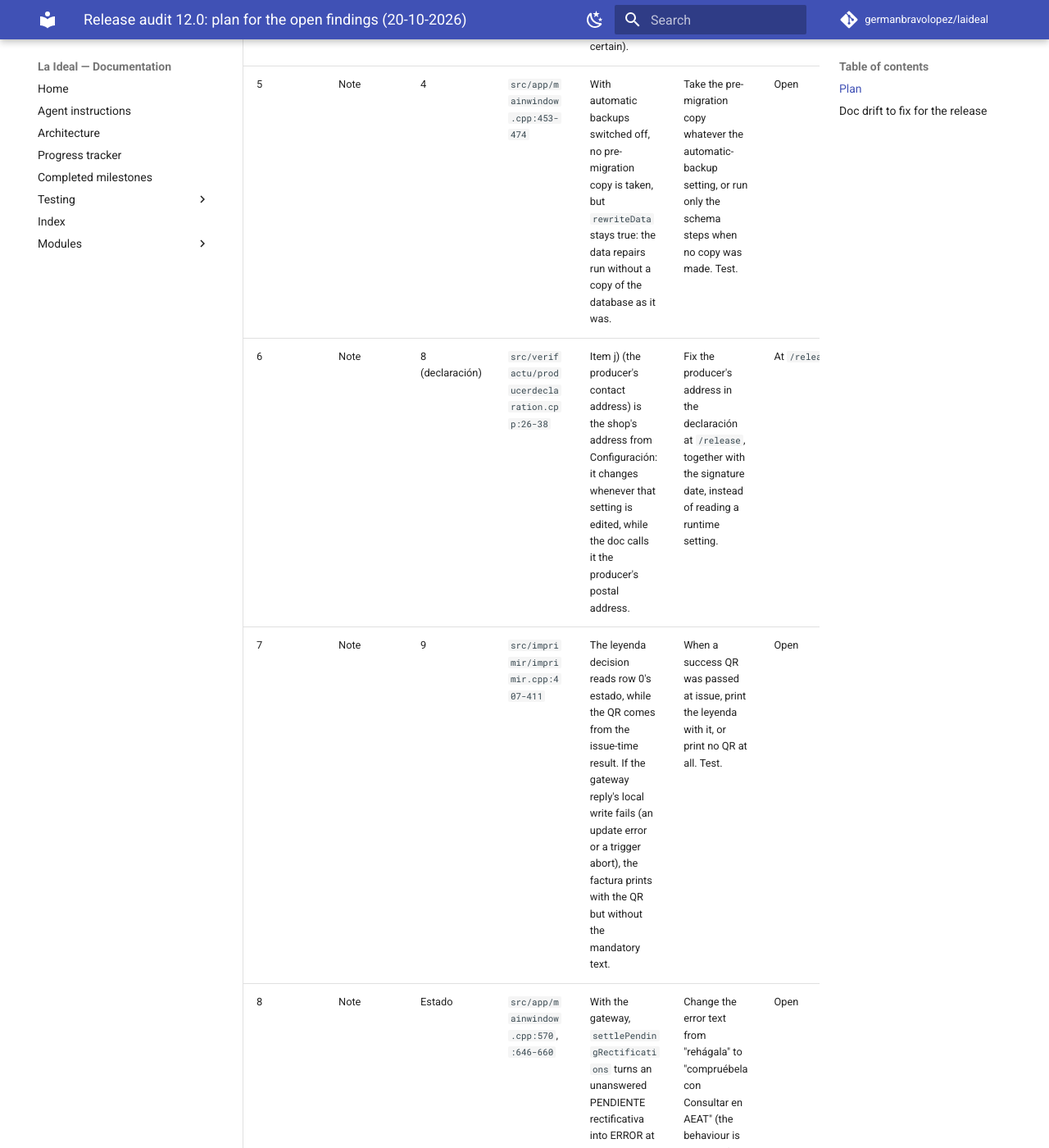
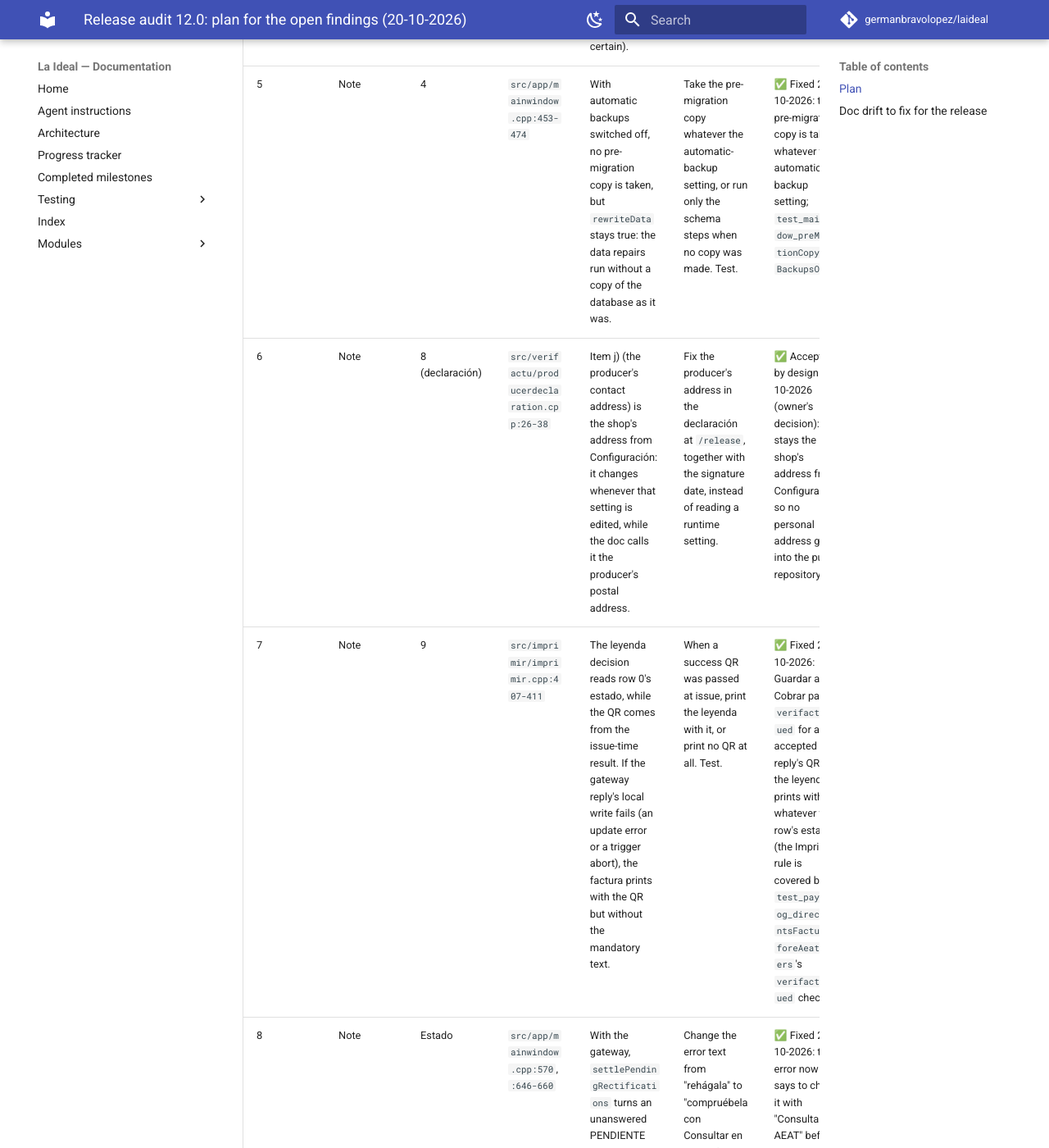
Before and after one commit to germanbravolopez/laideal, an MkDocs documentation site: the page built from docs/reviews/2026-10-20-release-audit-plan.md, in a window 1280 px wide and 1400 px high, scrolled down 2176 px. Shown: the whole window at 82% size. Built offline with MkDocs 1.6.1 and Material for MkDocs 9.7.7, drawn with Linux system fonts in a browser that asks for light colours; comment, search, counter and statistics services are not loaded; some of the changed text lies outside the part shown.

Commit message:
Audit 12.0 #5 #7 #8 #6 D2-D4: pre-migration copy also with backups off; an accepted reply's QR prints with the leyenda; orphaned rectificativa error says to check Consultar en AEAT; j) address accepted by design; QR / not-configured docs; tests

```diff
--- a/docs/reviews/2026-10-20-release-audit-plan.md
+++ b/docs/reviews/2026-10-20-release-audit-plan.md
@@ -22,20 +22,20 @@
 | 2 | Note (direct client) | 1 / 3 | `src/verifactu/aeatdirectbackend.cpp:699-715` | `verifyStoredChain` never compares each issuer's last stored record with the `aeat_chain` head. Deleting the newest record(s) from `aeat_records` goes undetected until the next record links to the missing huella. | Fail when the stored tail's huella is neither the head nor an anchor. Unit test with the newest record deleted. | ✅ Fixed 23-10-2026: `AeatChainCheck::verifyTail` (the stored tail must be the head unless the head is an anchor), run by `verifyStoredChain`; `test_deletedNewestRecordDetected` |
 | 3 | Note | 1 | `src/sql_lite/sql_lite.cpp:109-115` | The identity trigger covers only `ENVIADA`. A bug could still change `n_recibo`, `fecha_pago`, CSV or XML of ANULADA / RECTIFICADA rows: registered invoices that are still exported. | Extend the trigger's `WHEN` to the three estados with `pagado = 'SI'` (the void-date backfill touches only unpaid rows, so it stays compatible). Extend `test_ingresosGuardTriggers`. | ✅ Fixed 23-10-2026: the trigger covers ENVIADA and paid ANULADA / RECTIFICADA rows and is recreated at start; `test_ingresosGuardTriggers` extended |
 | 4 | Should fix (needs the gestor) | 2 | `src/app/rectifyinvoicedialog.cpp:368` (older than this branch) | Rectificativas take their numbers from the ticket series. Art. 6.1.a RD 1619/2012 probably requires a separate series for them (the auditor is fairly sure, not certain). | Ask the gestor. If confirmed, give rectificativas their own series (e.g. `R-<n>`) after 12.0, with the numbering, export and QR effects checked. | Waiting on the gestor |
-| 5 | Note | 4 | `src/app/mainwindow.cpp:453-474` | With automatic backups switched off, no pre-migration copy is taken, but `rewriteData` stays true: the data repairs run without a copy of the database as it was. | Take the pre-migration copy whatever the automatic-backup setting, or run only the schema steps when no copy was made. Test. | Open |
-| 6 | Note | 8 (declaración) | `src/verifactu/producerdeclaration.cpp:26-38` | Item j) (the producer's contact address) is the shop's address from Configuración: it changes whenever that setting is edited, while the doc calls it the producer's postal address. | Fix the producer's address in the declaración at `/release`, together with the signature date, instead of reading a runtime setting. | At `/release` |
-| 7 | Note | 9 | `src/imprimir/imprimir.cpp:407-411` | The leyenda decision reads row 0's estado, while the QR comes from the issue-time result. If the gateway reply's local write fails (an update error or a trigger abort), the factura prints with the QR but without the mandatory text. | When a success QR was passed at issue, print the leyenda with it, or print no QR at all. Test. | Open |
-| 8 | Note | Estado | `src/app/mainwindow.cpp:570`, `:646-660` | With the gateway, `settlePendingRectifications` turns an unanswered PENDIENTE rectificativa into ERROR at every start and Configuración save. After a crash in mid-send AEAT may hold it: the resend only gets "duplicate", and for a substitution the original is never marked RECTIFICADA, so Contabilidad counts it twice. | Change the error text from "rehágala" to "compruébela con Consultar en AEAT" (the behaviour is by design). | Open |
-| 9 | Note | Estado | `src/sql_lite/sql_lite.cpp:1874` (older than this branch) | `NOT IN (...)` on a NULL `verifactu_estado` is NULL, so legacy rows with a NULL estado can never be reconciled from Consultar en AEAT. | `COALESCE(verifactu_estado, '') NOT IN (...)`. Unit test with a NULL-estado row. | Open |
+| 5 | Note | 4 | `src/app/mainwindow.cpp:453-474` | With automatic backups switched off, no pre-migration copy is taken, but `rewriteData` stays true: the data repairs run without a copy of the database as it was. | Take the pre-migration copy whatever the automatic-backup setting, or run only the schema steps when no copy was made. Test. | ✅ Fixed 23-10-2026: the pre-migration copy is taken whatever the automatic-backup setting; `test_mainWindow_preMigrationCopyWithBackupsOff` |
+| 6 | Note | 8 (declaración) | `src/verifactu/producerdeclaration.cpp:26-38` | Item j) (the producer's contact address) is the shop's address from Configuración: it changes whenever that setting is edited, while the doc calls it the producer's postal address. | Fix the producer's address in the declaración at `/release`, together with the signature date, instead of reading a runtime setting. | ✅ Accepted by design 23-10-2026 (owner's decision): j) stays the shop's address from Configuración, so no personal address goes into the public repository |
+| 7 | Note | 9 | `src/imprimir/imprimir.cpp:407-411` | The leyenda decision reads row 0's estado, while the QR comes from the issue-time result. If the gateway reply's local write fails (an update error or a trigger abort), the factura prints with the QR but without the mandatory text. | When a success QR was passed at issue, print the leyenda with it, or print no QR at all. Test. | ✅ Fixed 23-10-2026: Guardar and Cobrar pass `verifactuIssued` for an accepted reply's QR, so the leyenda prints with it whatever the row's estado (the Imprimir rule is covered by `test_payDialog_directPrintsFacturaBeforeAeatAnswers`'s `verifactuIssued` checks) |
+| 8 | Note | Estado | `src/app/mainwindow.cpp:570`, `:646-660` | With the gateway, `settlePendingRectifications` turns an unanswered PENDIENTE rectificativa into ERROR at every start and Configuración save. After a crash in mid-send AEAT may hold it: the resend only gets "duplicate", and for a substitution the original is never marked RECTIFICADA, so Contabilidad counts it twice. | Change the error text from "rehágala" to "compruébela con Consultar en AEAT" (the behaviour is by design). | ✅ Fixed 23-10-2026: the error now says to check it with "Consultar en AEAT" before redoing it |
+| 9 | Note | Estado | `src/sql_lite/sql_lite.cpp:1874` (older than this branch) | `NOT IN (...)` on a NULL `verifactu_estado` is NULL, so legacy rows with a NULL estado can never be reconciled from Consultar en AEAT. | `COALESCE(verifactu_estado, '') NOT IN (...)`. Unit test with a NULL-estado row. | ✅ Fixed 23-10-2026: `COALESCE` in the guard; `test_reconcileVerifactuFromAeat_nullEstado` |
 
 ## Doc drift to fix for the release
 
 | # | Doc | Says | Correct |
 |---|-----|------|---------|
 | D1 | `docs/modules/verifactu/verifactu-requirements.md:32` | "A deleted record is detected too" | ✅ Fixed 23-10-2026 with item 2: the doc now names the tail check. |
-| D2 | `docs/modules/verifactu/verifactu-requirements.md:111` | The QR "is generated by Irene Solutions from the response" | Since 12.0 a reprint draws it locally (`AeatQr`) from the stored `verifactu_url_qr`, also with the gateway; `/GetQrCode` only when no URL was stored. |
-| D3 | `docs/modules/verifactu/README.md:247`, `:276` | The gateway reprint uses `generateQRAsync` / "regenerated via `/GetQrCode`" | Same as D2. |
-| D4 | `docs/modules/verifactu/README.md:210` | Without configuration "tickets save without an AEAT submission, with `verifactu_estado = "PENDIENTE"`" | Since 12.0 a paid ticket is refused (`invoicingBlockedReason`). |
+| D2 | `docs/modules/verifactu/verifactu-requirements.md:111` | The QR "is generated by Irene Solutions from the response" | ✅ Fixed 23-10-2026. Since 12.0 a reprint draws it locally (`AeatQr`) from the stored `verifactu_url_qr`, also with the gateway; `/GetQrCode` only when no URL was stored. |
+| D3 | `docs/modules/verifactu/README.md:247`, `:276` | The gateway reprint uses `generateQRAsync` / "regenerated via `/GetQrCode`" | ✅ Fixed 23-10-2026. Same as D2. |
+| D4 | `docs/modules/verifactu/README.md:210` | Without configuration "tickets save without an AEAT submission, with `verifactu_estado = "PENDIENTE"`" | ✅ Fixed 23-10-2026. Since 12.0 a paid ticket is refused (`invoicingBlockedReason`). |
 
 Requirements the audit found unaffected by the branch: 5 (traceability), 6 (event log),
 7 (export).
```
Also changed, not shown: docs/modules/backup.md (+1 -1 lines), docs/modules/verifactu/README.md (+3 -3 lines), docs/modules/verifactu/verifactu-requirements.md (+1 -1 lines), 4 other files.
